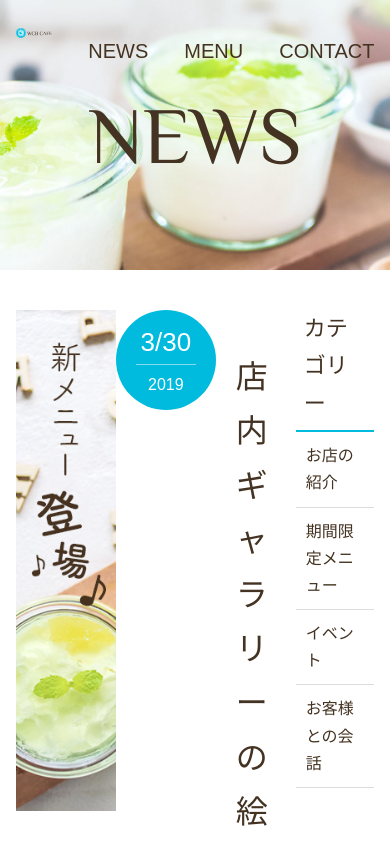
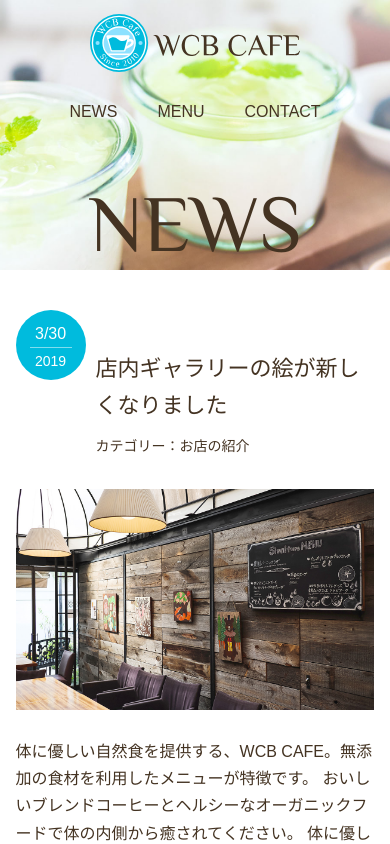
Before and after one commit to monchasan/monchasan.github.io, a plain HTML site: page news.html in a window 390 px wide. Shown: the top 844 px of the page. Drawn offline with Linux system fonts and the light colour scheme; files that its build step writes are made by us from their sources; files whose address does not match are found by name.

Commit message:
Update style.css

```diff
--- a/style.css
+++ b/style.css
@@ -136,17 +136,17 @@ footer p {
 /* 記事部分　*/
 article {
   width: 60%;
-  order: 2;
+  /* order: 2; */
 }
 
 aside {
   width: 22%;
-  order: 3;
+  /* order: 3; */
 }
 
-.ad {
+/* .ad {
   order: 1;
-}
+} */
 
 .news-contents {
   display: flex;
@@ -231,18 +231,9 @@ aside p {
   color: #0bd;
 }
 
-@media (max-width: 600px) {
-  h1 {
-    color: #0bd;
-  }
-}
-
 /* モバイル版
 ----------------------- */
-@@media (max-width: 600px) {
-  .page-title {
-    font-size: 2.5rem;
-  }
+@media (max-width: 600px) {
 
 /* HEADER */
 .main-nav {
```
